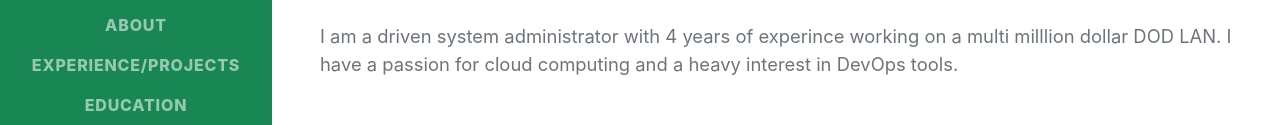
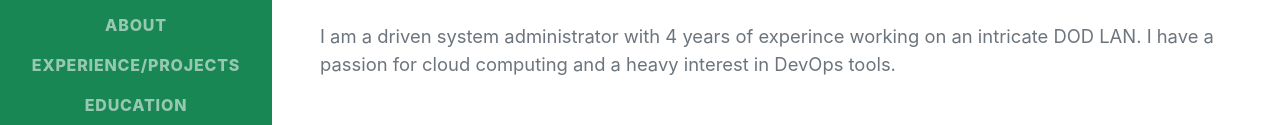
Before and after one commit to Antuhkneee/aws-cloud-resume-challenge, a plain HTML site: page Website/index.html in a window 1280 px wide. Shown: the part 367-492 px from the top of the page. Drawn offline with nearby package versions, Linux system fonts and the light colour scheme; no server answers; a web font is replaced by a local one.

Commit message:
Update index.html

```diff
--- a/Website/index.html
+++ b/Website/index.html
@@ -47,7 +47,7 @@
                          Goodyear, AZ · (407) 242-0964 ·
                         <a href="mailto:name@email.com">olmoantoni@gmail.com</a>
                     </div>
-                    <p class="lead mb-5">I am a driven system administrator with 4 years of experince working on a multi milllion dollar DOD LAN. I have a passion for cloud computing and a heavy interest in DevOps tools.</p>
+                    <p class="lead mb-5">I am a driven system administrator with 4 years of experince working on an intricate DOD LAN. I have a passion for cloud computing and a heavy interest in DevOps tools.</p>
                     <div class="social-icons">
                         <a class="social-icon" href="https://www.linkedin.com/in/antoni-olmo/" title="My LinkedIn"><i class="fab fa-linkedin-in"></i></a>
                         <a class="social-icon" href="https://github.com/Antuhkneee" title="My GitHub"><i class="fab fa-github"></i></a>
```
